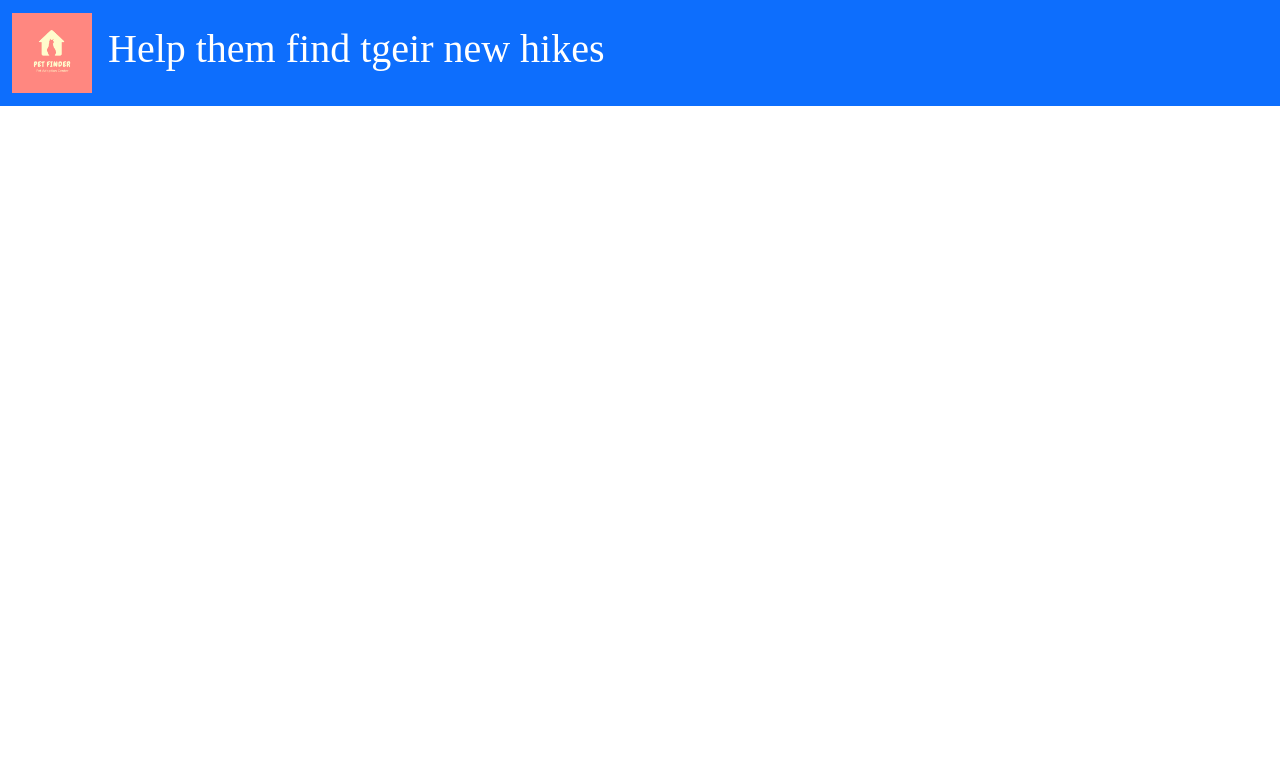
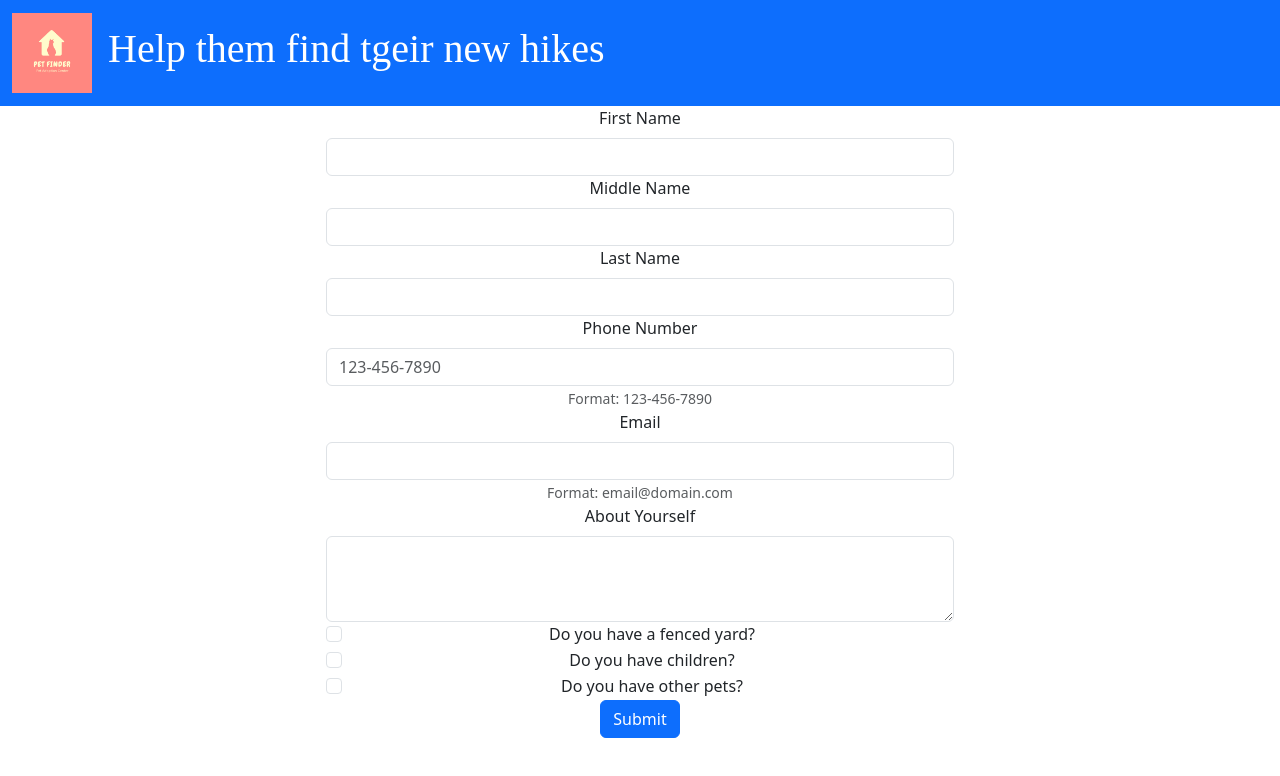
Before and after one commit to mittalraghav45/petadoption, a React (Create React App) app: page /adoptions/1 in a window 1280 px wide. Shown: the top 776 px of the page. Built offline with nearby package versions, Linux system fonts and the light colour scheme; data requests are answered from the project's data file.

Commit message:
final push

```diff
--- a/src/App.tsx
+++ b/src/App.tsx
@@ -3,22 +3,24 @@ import "./App.css";
 import { Header } from "./components/Header";
 import { PetList } from "./services/PetLists";
 import { PetDetails } from "./components/PetDetails";
+import {PetAdoptionForm} from "./components/PetAdoptionForm";
 
 function App() {
   return (
-    // <>
+
     <div className="App">
       <BrowserRouter>
         <Header />
         <Routes>
           <Route path="/" element={<PetList />}></Route>
           <Route path="/details/:id" element={<PetDetails />}>
-
           </Route>
+          <Route path='/adoptions/:id'
+            element={<PetAdoptionForm/>}></Route>
         </Routes>
       </BrowserRouter>
     </div>
-    // </>
+
   );
 }
 
--- /dev/null
+++ b/src/components/PetAdoptionForm.tsx
@@ -0,0 +1,172 @@
+import { useEffect, useState } from "react";
+import { Pet } from "../models/Pet";
+import { getPetById } from "../services/petService";
+import { useParams } from "react-router-dom";
+import { Alert, Button, Col, Form, Row } from "react-bootstrap";
+import { AdoptionForm } from "../models/AdoptionForm";
+import { postAdoption } from "../services/adoptionServices";
+
+export function PetAdoptionForm(){
+    const [formSubmitted, setFormSubmitted] = useState<boolean>(false);
+    const [pet, setPet] = useState<Pet | null>(null);
+    const [formValues, setFormValues] = useState<AdoptionForm>({
+        firstName: '',
+        middleName: '',
+        lastName: '',
+        hasFencedYard: false,
+        hasChildren: false,
+        hasOtherPets: false,
+        phoneNumber: '',
+        email: '',
+        aboutSelf: ''
+    });
+
+    const { id } = useParams();
+
+    useEffect(() => {
+        if(id !== undefined){
+            getPetById(Number(id)).then((pet) => { setPet(pet)});
+        }
+    }, [id]);
+
+    const handleChange = (e: React.ChangeEvent<HTMLInputElement>) => {
+        const { name, value, type } = e.target;
+
+        if(type === 'checkbox'){
+            setFormValues(prev => ({
+                ...prev,
+                [name] : (e.target as HTMLInputElement).checked
+            }));
+        }
+        else{
+            setFormValues(prev => ({
+                ...prev,
+                [name]: value
+            }));
+        }
+    }
+
+    function onSubmit(e: React.FormEvent<HTMLFormElement>){
+        e.preventDefault();
+        postAdoption(formValues);
+        setFormSubmitted(true);
+    }
+
+    return(
+        <div className="PetAdoptionForm">
+            <Row>
+                <Col lg={3}></Col>
+                <Col lg={6}>
+                    { formSubmitted ? <Alert>One of our team members will get back with you as soon as possible, thanks!</Alert> :
+                <Form onSubmit={onSubmit}>
+                <Form.Group controlId="firstName">
+                        <Form.Label>First Name</Form.Label>
+                        <Form.Control
+                            type="text"
+                            name="firstName"
+                            value={formValues.firstName}
+                            onChange={handleChange}
+                            required
+                        />
+                    </Form.Group>
+
+                    <Form.Group controlId="middleName">
+                        <Form.Label>Middle Name</Form.Label>
+                        <Form.Control
+                            type="text"
+                            name="middleName"
+                            value={formValues.middleName}
+                            onChange={handleChange}
+                        />
+                    </Form.Group>
+
+                    <Form.Group controlId="lastName">
+                        <Form.Label>Last Name</Form.Label>
+                        <Form.Control
+                            type="text"
+                            name="lastName"
+                            value={formValues.lastName}
+                            onChange={handleChange}
+                            required
+                        />
+                    </Form.Group>
+                    <Form.Group controlId="phoneNumber">
+                        <Form.Label>Phone Number</Form.Label>
+                        <Form.Control
+                            type="tel"
+                            name="phoneNumber"
+                            value={formValues.phoneNumber}
+                            onChange={handleChange}
+                            pattern="[0-9]{3}-[0-9]{3}-[0-9]{4}"
+                            placeholder="123-456-7890"
+                        />
+                        <Form.Text className="text-muted">
+                            Format: 123-456-7890
+                        </Form.Text>
+                    </Form.Group>
+
+                    <Form.Group controlId="email">
+                        <Form.Label>Email</Form.Label>
+                        <Form.Control
+                            type="email"
+                            name="email"
+                            value={formValues.email}
+                            onChange={handleChange}
+                            pattern="\S+@\S+\.\S+"
+                        />
+                        <Form.Text className="text-muted">
+                            Format: email@domain.com
+                        </Form.Text>
+                    </Form.Group>
+
+                    <Form.Group controlId="aboutSelf">
+                        <Form.Label>About Yourself</Form.Label>
+                        <Form.Control
+                            as="textarea"
+                            rows={3}
+                            name="aboutSelf"
+                            value={formValues.aboutSelf}
+                            onChange={handleChange}
+                        />
+                    </Form.Group>
+
+                    {pet?.animalType === 'dog' && (
+                        <Form.Check
+                            type="checkbox"
+                            id="hasFencedYard"
+                            label="Do you have a fenced yard?"
+                            name="hasFencedYard"
+                            checked={formValues.hasFencedYard}
+                            onChange={handleChange}
+                        />
+                    )}
+
+                    <Form.Check
+                        type="checkbox"
+                        id="hasChildren"
+                        label="Do you have children?"
+                        name="hasChildren"
+                        checked={formValues.hasChildren}
+                        onChange={handleChange}
+                    />
+
+                    <Form.Check
+                        type="checkbox"
+                        id="hasOtherPets"
+                        label="Do you have other pets?"
+                        name="hasOtherPets"
+                        checked={formValues.hasOtherPets}
+                        onChange={handleChange}
+                    />
+
+                    <Button variant="primary" type="submit">
+                        Submit
+                    </Button>
+                </Form>
+                        }
+                </Col>
+                <Col lg={3}></Col>
+            </Row>
+        </div>
+    )
+}
--- a/src/components/PetCard.tsx
+++ b/src/components/PetCard.tsx
@@ -26,9 +26,15 @@ export function PetCard(props: PetCardProps) {
           </Card.Title>
           {props.pet.description}
           <br/>
-          <button className="btn btn-primary">Adopt Me</button>
+          </Card.Body>
+          <Card.Footer>
+
+          <Link to={`/adoptions/${props.pet.id}`} className="btn btn-primary ml-2">Adopt Me</Link>
+
           <Link to={`/details/${props.pet.id}`} className="btn btn-secondary ml-2">Details</Link>
-        </Card.Body>
+
+
+          </Card.Footer>
       </Card>
     </>
   );
--- /dev/null
+++ b/src/models/AdoptionForm.ts
@@ -0,0 +1,11 @@
+export interface AdoptionForm {
+  firstName: string;
+  middleName: string;
+  lastName: string;
+  hasFencedYard: boolean;
+  hasChildren: boolean;
+  hasOtherPets: boolean;
+  phoneNumber: string;
+  email: string;
+  aboutSelf: string;
+}
--- /dev/null
+++ b/src/services/adoptionServices.tsx
@@ -0,0 +1,13 @@
+// import
+
+import axios from "axios";
+import { AdoptionForm } from "../models/AdoptionForm";
+
+const apiURL= process.env.REACT_APP_API_URL +'adoption' || '';
+
+export const postAdoption=async(formValues:AdoptionForm):Promise<any>=>{
+ const response=await axios.post
+ (`${apiURL}`,formValues);
+
+ return response.data;
+}
```
